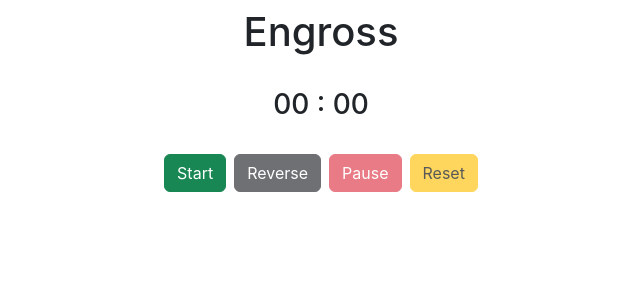
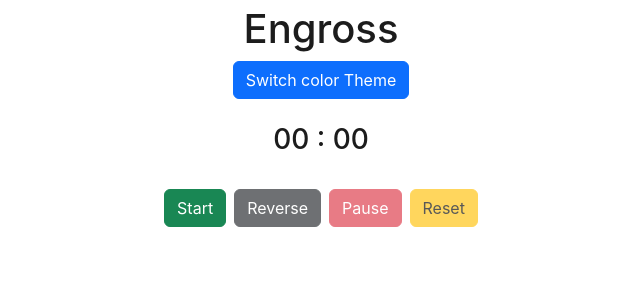
Before and after one commit to yogeshz-mangospring/engross, a React (Create React App) app: page / in a window 1280 px wide. Shown: the top 300 px of the page, without its empty margins (319-959 px from the left). Built offline with nearby package versions, Linux system fonts and the light colour scheme.

Commit message:
Add Color theme mode

```diff
--- a/public/index.html
+++ b/public/index.html
@@ -24,7 +24,7 @@
       work correctly both with client-side routing and a non-root public URL.
       Learn how to configure a non-root public URL by running `npm run build`.
     -->
-    <title>Timer</title>
+    <title>Engross</title>
     <link href="https://cdn.jsdelivr.net/npm/bootstrap@5.3.0-alpha1/dist/css/bootstrap.min.css" rel="stylesheet"
       integrity="sha384-GLhlTQ8iRABdZLl6O3oVMWSktQOp6b7In1Zl3/Jr59b6EGGoI1aFkw7cmDA6j6gD" crossorigin="anonymous">
     <script src="https://cdn.jsdelivr.net/npm/bootstrap@5.3.0-alpha1/dist/js/bootstrap.bundle.min.js"
--- a/src/App.css
+++ b/src/App.css
@@ -1,38 +1,14 @@
-.App {
-  text-align: center;
+.light{
+  background-color: #fff;
+  color: #000000e3;
 }
 
-.App-logo {
-  height: 40vmin;
-  pointer-events: none;
+.dark{
+  background-color: #000000e3;
+    color: #fff;
 }
 
-@media (prefers-reduced-motion: no-preference) {
-  .App-logo {
-    animation: App-logo-spin infinite 20s linear;
-  }
+.container-root{
+    padding: 5px;
+    height: 100vh;
 }
-
-.App-header {
-  background-color: #282c34;
-  min-height: 100vh;
-  display: flex;
-  flex-direction: column;
-  align-items: center;
-  justify-content: center;
-  font-size: calc(10px + 2vmin);
-  color: white;
-}
-
-.App-link {
-  color: #61dafb;
-}
-
-@keyframes App-logo-spin {
-  from {
-    transform: rotate(0deg);
-  }
-  to {
-    transform: rotate(360deg);
-  }
-}
--- a/src/App.js
+++ b/src/App.js
@@ -1,16 +1,32 @@
-import { useState } from "react";
+import { useContext, useEffect, useState } from "react";
+import "./App.css"
 
-function App() {
+
+const App = (props) => {
 
   const [counter, setCounter] = useState({ min: 0, sec: 0 });
   const [clear, setClear] = useState();
   const [flag, setFlag] = useState(false);
   const [reverseCounter, Setreverse] = useState();
   const [reverseFlag, setReversFlag] = useState(false);
+  const [theme, setTheme] = useState(
+    localStorage.getItem('themeMode') === 'dark' ? 'dark' : 'light'
+  );
+
+
+  useEffect(() => {
+    localStorage.setItem('themeMode', theme)
+  },[theme])
 
   if (counter.sec === 0 && counter.min === 0) {
     clearInterval(reverseCounter);
   }
+
+  const switchMode = () => {
+    theme === 'light' ? setTheme('dark') : setTheme('light')
+  }
+
+
 
   const start = () => {
     setClear(
@@ -54,9 +70,10 @@ function App() {
   }
 
   return (
-    <div className="container mt-2">
+    <div className={`container-root ${theme}`}>
       <div className="d-flex align-items-center justify-content-center flex-column">
         <h1>Engross</h1>
+        <button type="button" className="btn btn-primary" onClick={switchMode}>Switch color Theme</button>
         <h3 className="mt-4">{counter.min === 0 ? "00" : counter.min < 10 ? `0${counter.min}` : counter.min} : {counter.sec === 0 ? "00" : counter.sec < 10 ? `0${counter.sec}` : counter.sec}</h3>
         <div className="mt-4">
           <button className={`btn btn-success me-2 ${(flag && (counter.min !== 0 || counter.sec !== 0)) ? 'disabled' : ''}`} onClick={start}>Start</button>
```
